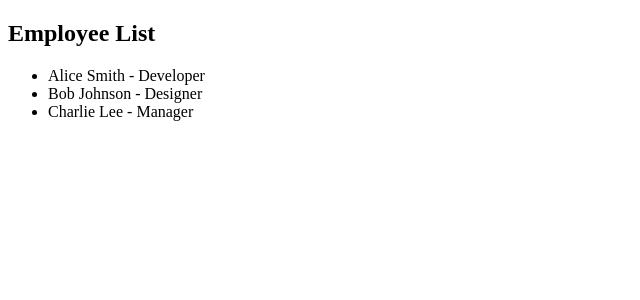
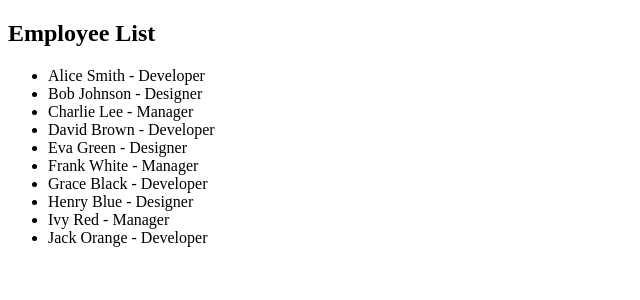
Before and after one commit to kundan594/angular19, an Angular app: page / in a window 1280 px wide. Shown: the top 300 px of the page, without its empty margins (0-640 px from the left). Built offline with nearby package versions, Linux system fonts and the light colour scheme.

Commit message:
http package  has been added and json file has been added fro employees data

```diff
--- a/angular.json
+++ b/angular.json
@@ -21,10 +21,8 @@
             ],
             "tsConfig": "tsconfig.app.json",
             "assets": [
-              {
-                "glob": "**/*",
-                "input": "public"
-              }
+              "src/favicon.ico",
+              "src/assets"
             ],
             "styles": [
               "src/styles.css"
--- a/src/app/app.config.ts
+++ b/src/app/app.config.ts
@@ -1,8 +1,9 @@
-import { ApplicationConfig, provideZoneChangeDetection } from '@angular/core';
+import { ApplicationConfig, importProvidersFrom, provideZoneChangeDetection } from '@angular/core';
 import { provideRouter } from '@angular/router';
 
 import { routes } from './app.routes';
+import { HttpClientModule } from '@angular/common/http';
 
 export const appConfig: ApplicationConfig = {
-  providers: [provideZoneChangeDetection({ eventCoalescing: true }), provideRouter(routes)]
+  providers: [provideZoneChangeDetection({ eventCoalescing: true }),  importProvidersFrom(HttpClientModule), provideRouter(routes)]
 };
--- a/src/app/employees/employee.service.ts
+++ b/src/app/employees/employee.service.ts
@@ -1,3 +1,4 @@
+import { HttpClient } from '@angular/common/http';
 import { Injectable } from '@angular/core';
 import { Observable, of } from 'rxjs';
 
@@ -11,13 +12,18 @@ export interface Employee {
   providedIn: 'root'
 })
 export class EmployeeService {
-  private employees: Employee[] = [
-    { id: 1, name: 'Alice Smith', position: 'Developer' },
-    { id: 2, name: 'Bob Johnson', position: 'Designer' },
-    { id: 3, name: 'Charlie Lee', position: 'Manager' }
-  ];
+
+  constructor( private http:HttpClient){
+
+  }
+  // private employees: Employee[] = [
+  //   { id: 1, name: 'Alice Smith', position: 'Developer' },
+  //   { id: 2, name: 'Bob Johnson', position: 'Designer' },
+  //   { id: 3, name: 'Charlie Lee', position: 'Manager' }
+  // ];
 
   getEmployees(): Observable<Employee[]> {
-    return of(this.employees);
+    return this.http.get<Employee[]>('/assets/employees.json');
+    //return of(this.employees);
   }
 }
```
